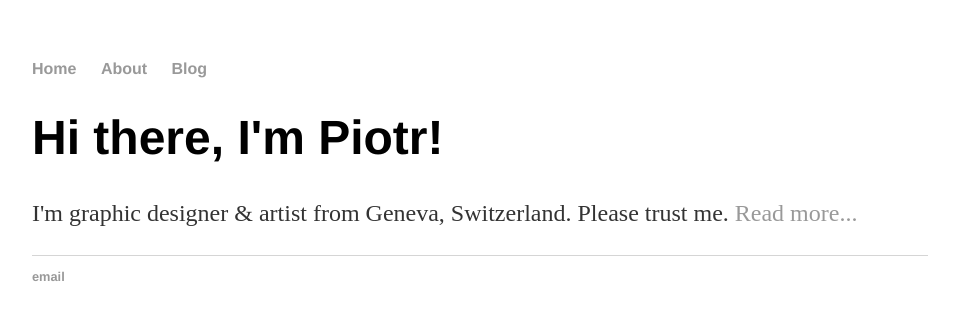
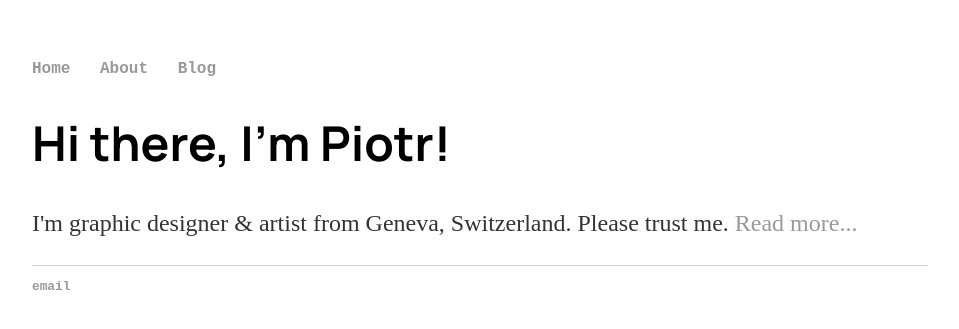
Before and after one commit to piotrvish/piotrvish.github.io, a Jekyll site: the page built from index.html, in a window 1280 px wide. Shown: the top 329 px of the page, without its empty margins (160-1119 px from the left). Built offline with Jekyll 4.4.1, drawn with Linux system fonts in a browser that asks for light colours; some web fonts are replaced.

Commit message:
Update main.css
Incorporating Google fonts

```diff
--- a/css/main.css
+++ b/css/main.css
@@ -3,7 +3,7 @@ body {
     width: 70%;
 }
 nav ul, footer ul {
-    font-family:'Helvetica', 'Sans-Serif';
+    font-family: "Azeret Mono", monospace;
     padding: 0px;
     list-style: none;
     font-weight: bold;
@@ -22,7 +22,9 @@ a:hover {
 }
 h1 {
     font-size: 3em;
-    font-family:'Helvetica', 'Sans-Serif';
+    font-family: "Manrope", serif;
+    font-optical-sizing: auto;
+    font-style: normal;
 }
 p {
     font-size: 1.5em;
```
